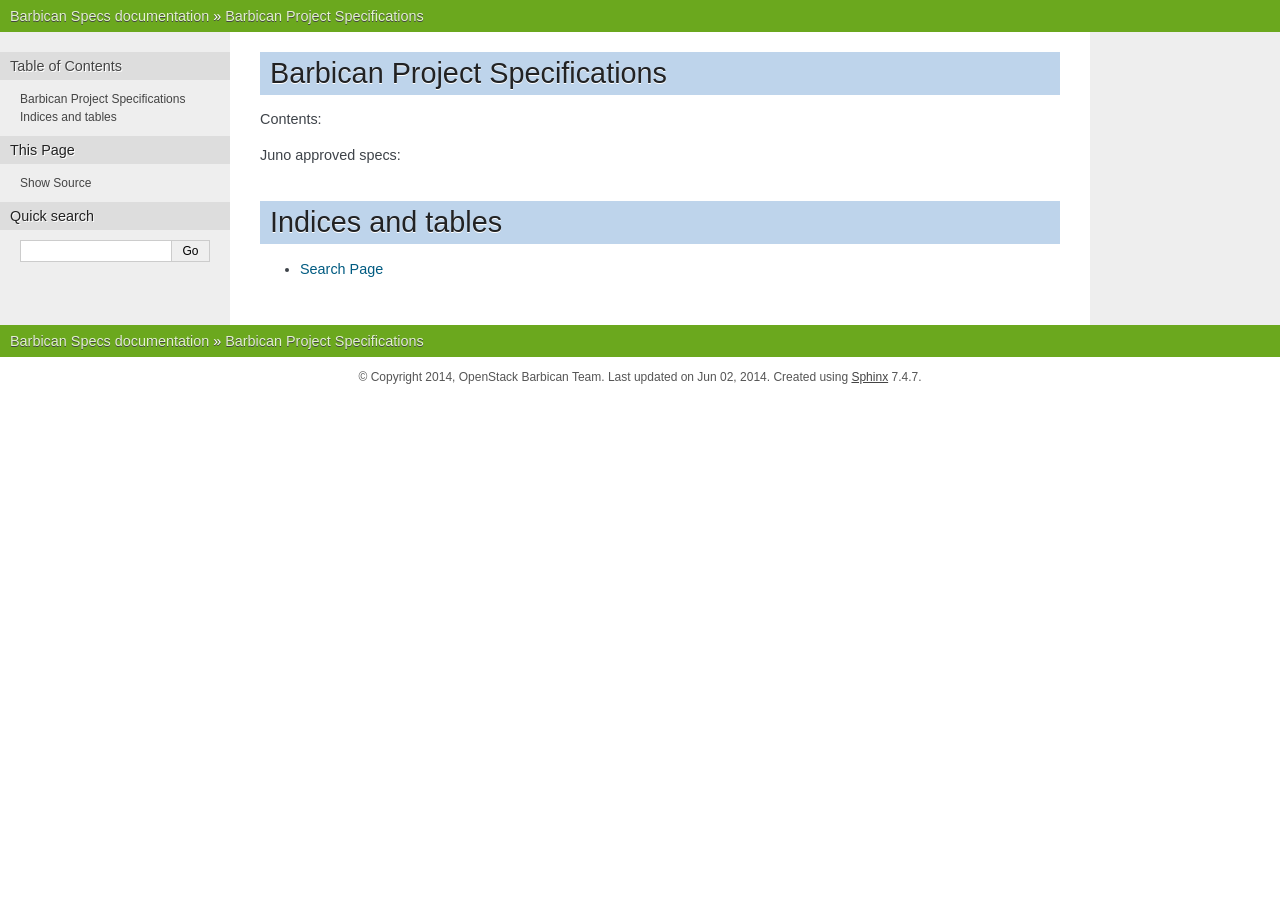
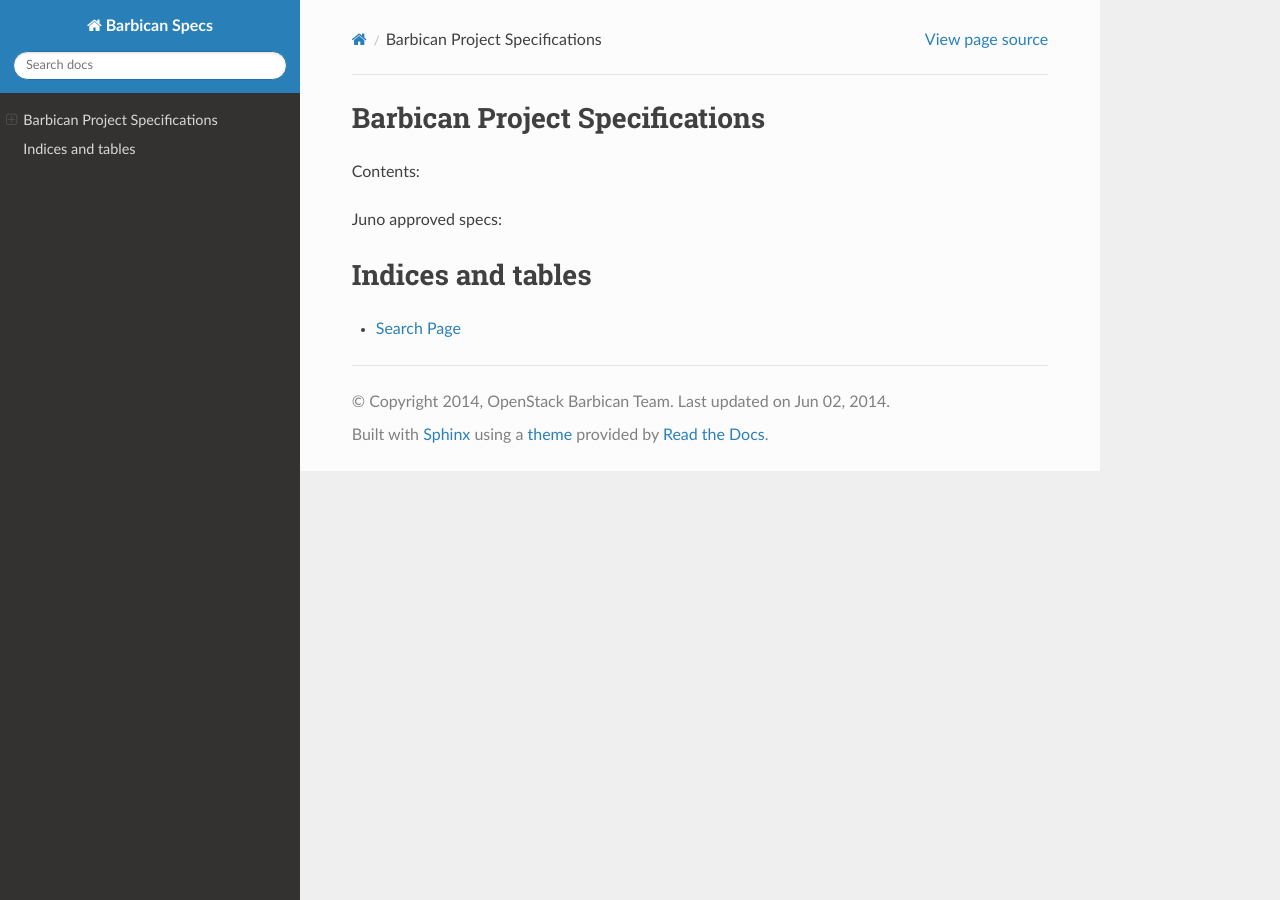
Before and after one commit to openstack/barbican-specs, a Sphinx documentation site: the page built from doc/source/index.rst, in a window 1280 px wide. Built offline with Sphinx 7.4.7 and the Read the Docs theme 2.0.0, drawn with Linux system fonts in a browser that asks for light colours.

Commit message:
switch to sphinx_rtd_theme

```diff
--- a/doc/source/conf.py
+++ b/doc/source/conf.py
@@ -11,8 +11,10 @@
 # All configuration values have a default; values that are commented out
 # serve to show the default.
 
+import os
 import sys
-import os
+
+import sphinx_rtd_theme
 
 # If extensions (or modules to document with autodoc) are in another directory,
 # add these directories to sys.path here. If the directory is relative to the
@@ -30,7 +32,6 @@
               'sphinx.ext.intersphinx',
               'sphinx.ext.todo',
               'sphinx.ext.viewcode',
-              'oslosphinx'
              ]
 
 todo_include_todos = True
@@ -92,7 +93,10 @@
 
 # The theme to use for HTML and HTML Help pages.  See the documentation for
 # a list of builtin themes.
-html_theme = 'nature'
+# html_theme = 'nature'
+html_theme = "sphinx_rtd_theme"
+html_theme_path = [sphinx_rtd_theme.get_html_theme_path()]
+
 
 # Theme options are theme-specific and customize the look and feel of a theme
 # further.  For a list of options available for each theme, see the
--- a/requirements.txt
+++ b/requirements.txt
@@ -1,6 +1,6 @@
 docutils==0.9.1
-oslosphinx
 pbr>=0.6,<1.0
 sphinx>=1.1.2,<1.2
+sphinx_rtd_theme
 testrepository>=0.0.18
 testtools>=0.9.34
```
Also changed, not shown: 2 other files.
